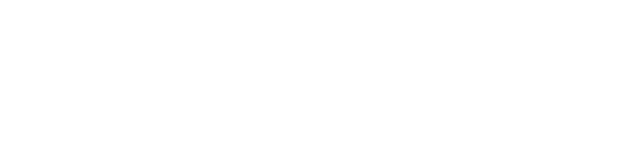
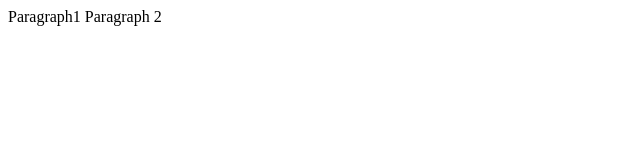
Before and after one commit to gaspardmucundanyi/Test1, a plain HTML site: page index.html in a window 1280 px wide. Shown: the whole page, without its empty margins (0-640 px from the left). Drawn offline with Linux system fonts and the light colour scheme.

Commit message:
Changed.app.js

```diff
--- /dev/null
+++ b/app.js
@@ -0,0 +1 @@
+console.log('Hello')
--- a/index.html
+++ b/index.html
@@ -5,6 +5,9 @@ This is my First program
         </title>
     </head>
     <body>
-
+<p>
+    Paragraph1
+    Paragraph 2
+</p>
     </body>
 </html>
```
